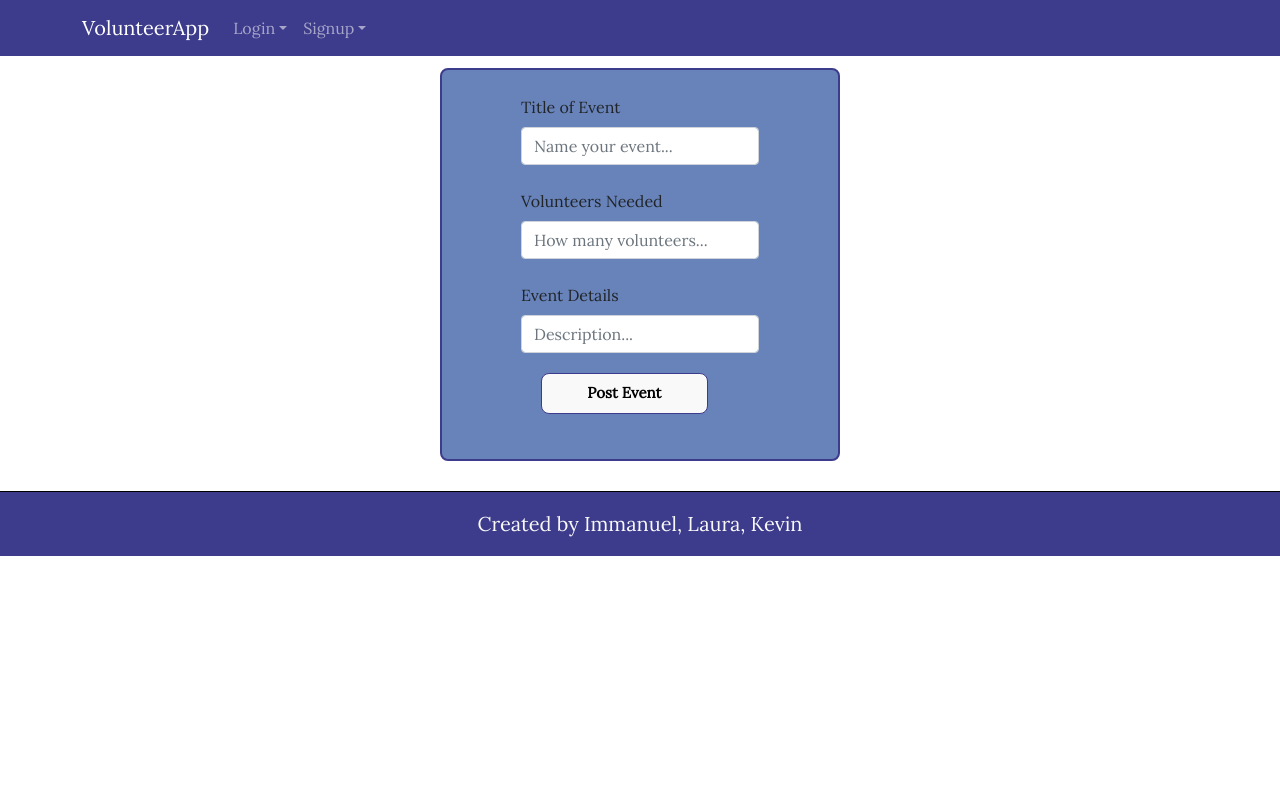
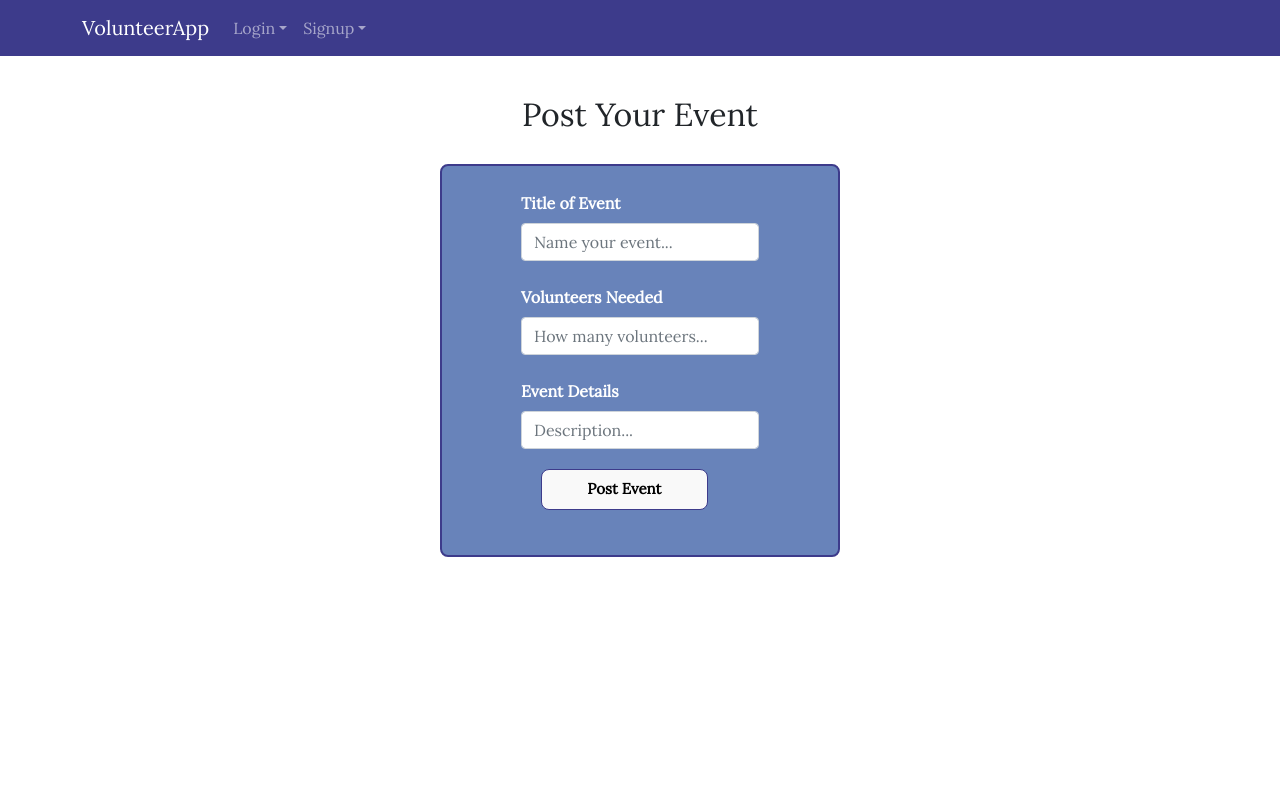
Before and after one commit to ImmanuelCurrah/VolunteerApp, a React (Create React App) app in the folder client/: page /create-post-business in a window 1280 px wide. Shown: the top 800 px of the page. Built offline with nearby package versions, Linux system fonts and the light colour scheme; no server answers.

Commit message:
fixed the create post login page so footer sticks to bottom of the page

```diff
--- /dev/null
+++ b/client/src/screens/createPostPage/CreatePost.css
@@ -0,0 +1,13 @@
+.business-post-form {
+  margin-top: 12vh;
+  min-height: 100vh;
+}
+
+.business-post-form h2 {
+  text-align: center;
+}
+
+.form-label {
+  color: #fff;
+  font-weight: 600;
+}
--- a/client/src/screens/createPostPage/CreatePost.jsx
+++ b/client/src/screens/createPostPage/CreatePost.jsx
@@ -1,12 +1,16 @@
-import React from "react";
-import BusinessPostForm from "../../components/Forms/postForm/businessPost/BusinessPostForm";
-import { Layout } from "../../components/Layout/Layout";
+import React from 'react';
+import BusinessPostForm from '../../components/Forms/postForm/businessPost/BusinessPostForm';
+import { Layout } from '../../components/Layout/Layout';
+import './CreatePost.css';
 
 export default function CreatePost() {
   return (
     <Layout>
-      <h2>Post Your Event</h2>
-      <BusinessPostForm />
+      <div className="business-post-form">
+        <h2>Post Your Event</h2>
+
+        <BusinessPostForm />
+      </div>
     </Layout>
   );
 }
```
